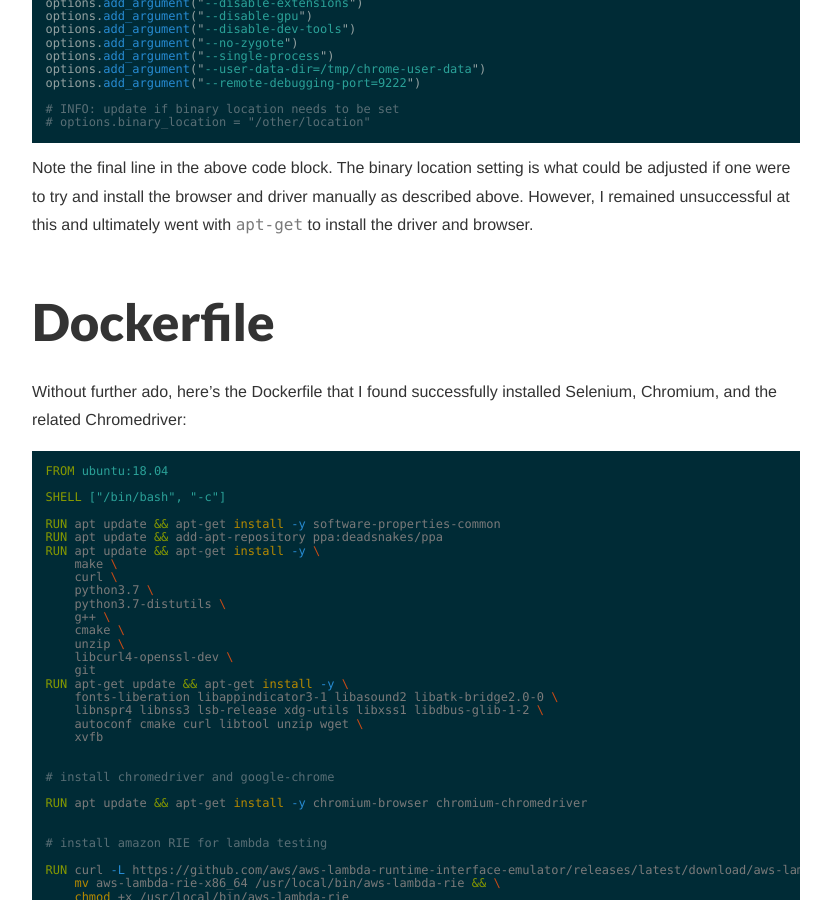
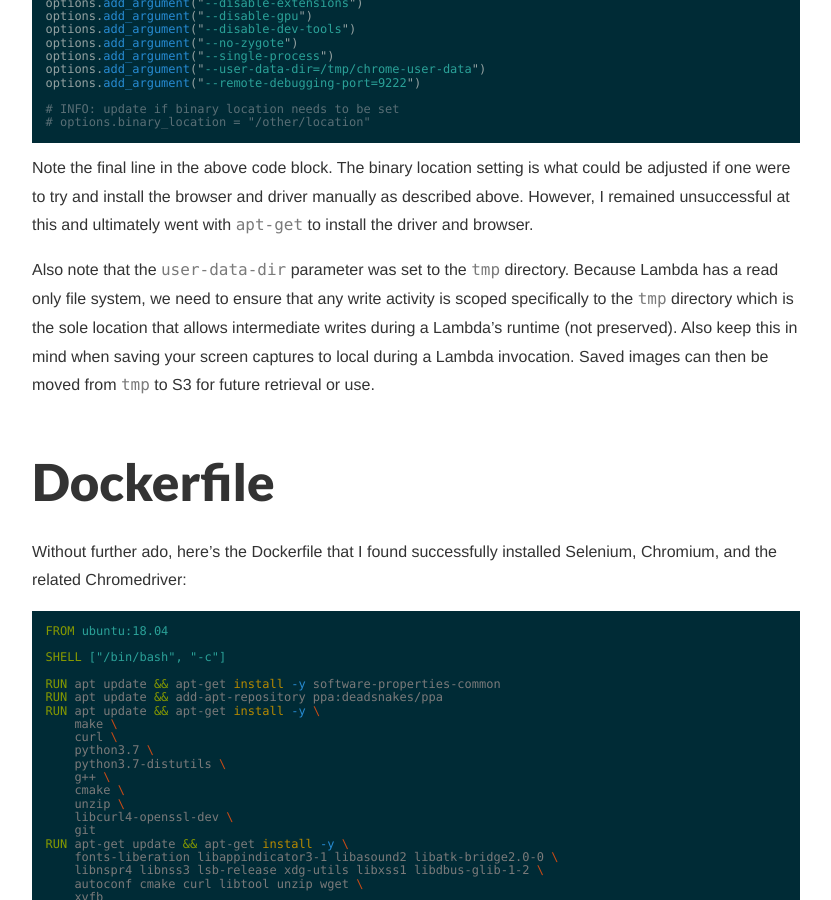
Before and after one commit to kuanb/kuanb.github.io, a Jekyll site: the page built from _posts/2022-10-27-docker-selenium-chromium-lambda.md, in a window 1280 px wide and 900 px high, scrolled down 1905 px. Shown: the whole window, without its empty margins (224-1055 px from the left). Built offline with Jekyll 4.4.1, drawn with Linux system fonts in a browser that asks for light colours; comment, search, counter and statistics services are not loaded; some of the changed text lies outside the part shown.

Commit message:
note about user data in tmp

````diff
--- a/_posts/2022-10-27-docker-selenium-chromium-lambda.md
+++ b/_posts/2022-10-27-docker-selenium-chromium-lambda.md
@@ -49,6 +49,8 @@
 ```
 
 Note the final line in the above code block. The binary location setting is what could be adjusted if one were to try and install the browser and driver manually as described above. However, I remained unsuccessful at this and ultimately went with `apt-get` to install the driver and browser.
+
+Also note that the `user-data-dir` parameter was set to the `tmp` directory. Because Lambda has a read only file system, we need to ensure that any write activity is scoped specifically to the `tmp` directory which is the sole location that allows intermediate writes during a Lambda's runtime (not preserved). Also keep this in mind when saving your screen captures to local during a Lambda invocation. Saved images can then be moved from `tmp` to S3 for future retrieval or use.
 
 ## Dockerfile
 
````
